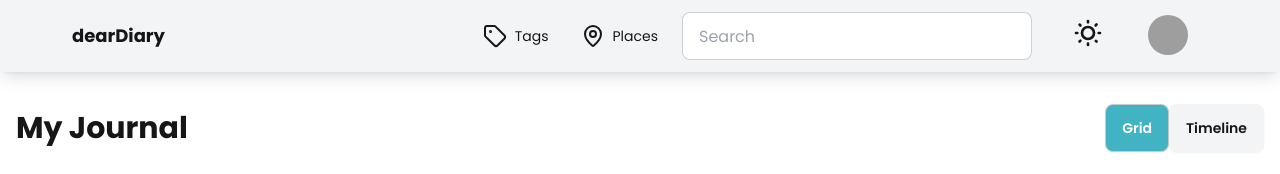
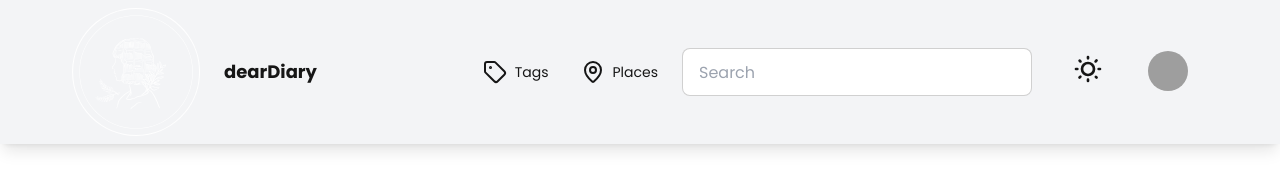
Before and after one commit to parvinrao079/personal-diary, a React (Vite) app: page / in a window 1280 px wide. Shown: the top 174 px of the page. Built offline with nearby package versions, Linux system fonts and the light colour scheme; grey boxes are pictures that could not be loaded.

Commit message:
added logo

```diff
--- a/src/components/Navbar/Header.jsx
+++ b/src/components/Navbar/Header.jsx
@@ -1,4 +1,3 @@
-
 import {
   MapPin,
   Settings,
@@ -6,9 +5,28 @@ import {
   LogOut,
   Tag
 } from 'lucide-react';
-
+import React, { useState, useEffect } from 'react';
+import darkLogo from '../../assets/personal-diary-logo-dark-theme.svg';
+import lightLogo from '../../assets/personal-diary-logo-light-theme.svg';
 
 const Header = () => {
+  const [logo, setLogo] = useState(lightLogo);
+
+  useEffect(() => {
+    const isDarkMode = document.documentElement.classList.contains('dark');
+    setLogo(isDarkMode ? lightLogo : darkLogo);
+  }, []);
+
+  const handleThemeChange = (event) => {
+    if (event.target.checked) {
+      document.documentElement.classList.add('dark');
+      setLogo(lightLogo); // Show light logo when dark mode is on
+    } else {
+      document.documentElement.classList.remove('dark');
+      setLogo(darkLogo); // Show dark logo when light mode is on
+    }
+  };
+
   return (
     <div>
       <header className="navbar bg-base-200 shadow-lg z-50 sticky top-0 px-auto">
@@ -32,7 +50,12 @@ const Header = () => {
             </svg>
           </label>
         </div>
-        <div className="flex-1 px-14 mx-2">
+        <div className="flex-1 px-14 mx-2 flex items-center">
+          <img
+            src={logo}
+            alt="Logo"
+            className="h-32 w-18 mr-6"
+          />
           <span className="text-lg font-bold">dearDiary</span>
         </div>
         <div className="flex-none hidden lg:block">
@@ -62,7 +85,12 @@ const Header = () => {
           <div>
             <label className="swap swap-rotate">
               {/* this hidden checkbox controls the state */}
-              <input type="checkbox" className="theme-controller" value="light" />
+              <input
+                type="checkbox"
+                className="theme-controller"
+                value="light"
+                onChange={handleThemeChange}
+              />
 
               {/* sun icon */}
               <svg
@@ -119,4 +147,4 @@ const Header = () => {
   )
 }
 
-export default Header
+export default Header;
```
